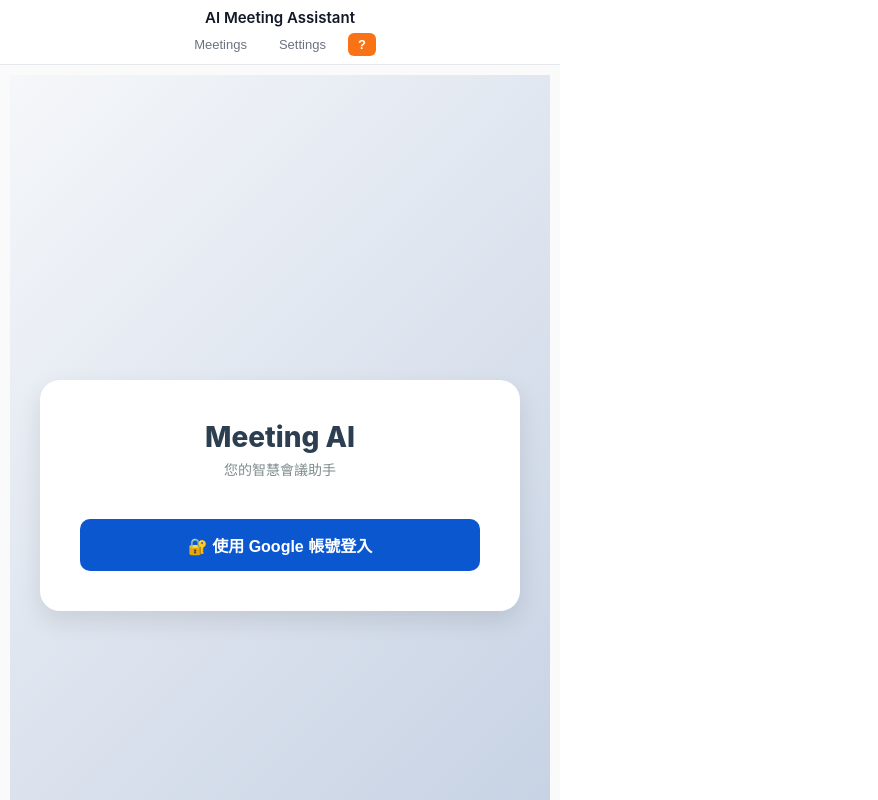
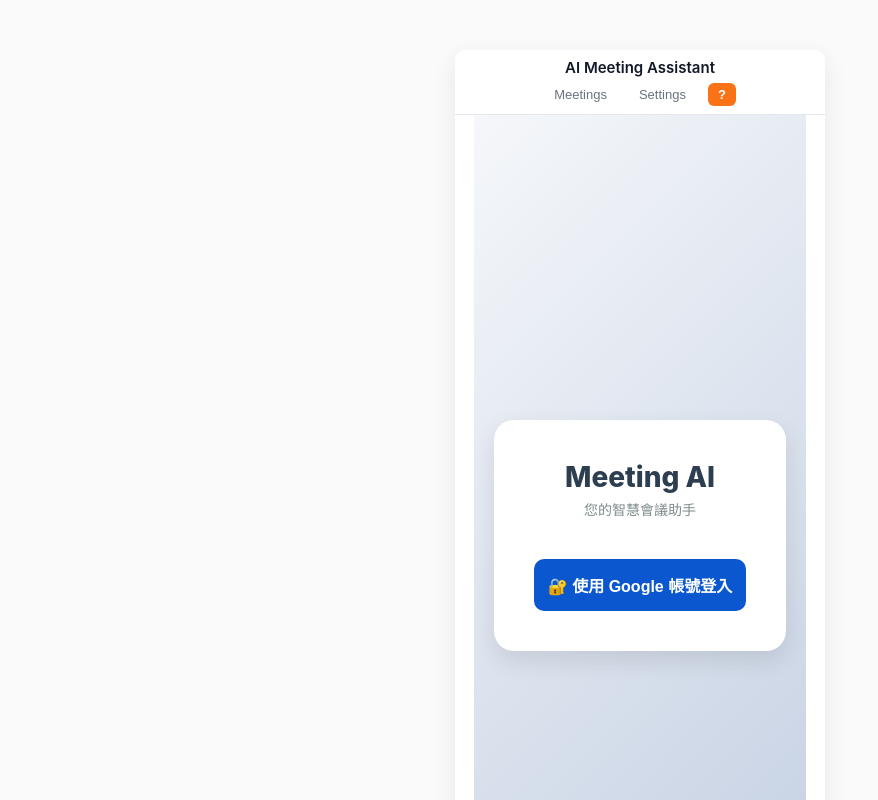
Before and after one commit to linboy71117/meeting-assistant, a Vue app in the folder client/: page /#/login in a window 1280 px wide. Shown: the top 800 px of the page, without its empty margins (0-878 px from the left). Built offline with nearby package versions, Linux system fonts and the light colour scheme.

Commit message:
now put whole "card" in the middle and set max width to 350 for fitting meet side bar. remove redundent elements

```diff
--- a/client/index.html
+++ b/client/index.html
@@ -5,13 +5,15 @@
     <title>AI Meeting Assistant</title>
     <meta name="viewport" content="width=device-width, initial-scale=1" />
     <style>
-      /* 強制 popup 寬度維持在 560px（Chrome 支援）*/
       body {
-        width: 560px !important;
-        min-width: 560px !important;
+        width: 100% !important;
+        min-width: 350px !important;
         margin: 0;
         padding: 0;
         overflow-x: hidden;
+        display: flex;
+        flex-direction: column;
+        align-items: center; /* 將整個頁面置中 */
       }
 
       #app {
@@ -23,7 +25,7 @@
   <body>
     <div id="app">
       載入中...
+      <script type="module" src="/src/main.js"></script>
     </div>
-    <script type="module" src="/src/main.js"></script>
   </body>
 </html>
--- a/client/public/background.js
+++ b/client/public/background.js
@@ -28,8 +28,8 @@
     chrome.windows.create({
       url: targetUrl,
       type: "popup", // "popup" 類型沒有網址列和書籤列，看起來像獨立 App
-      width: 450,    // 設定你想要的寬度
-      height: 700,   // 設定你想要的高度
+      width: 360,    // 設定你想要的寬度
+      height: 660,   // 設定你想要的高度
       focused: true
     });
   }
--- a/client/src/App.vue
+++ b/client/src/App.vue
@@ -1,5 +1,7 @@
 <template>
   <div class="app-container">
+    <!-- Wrapper for centered app content with shadow -->
+    <div class="app-inner">
       <!-- Top Navigation Bar -->
       <header class="top-nav">
       <h1 class="app-title">AI Meeting Assistant</h1>
@@ -30,6 +32,7 @@
       <main class="content-area">
         <router-view />
       </main>
+    </div>
   </div>
 </template>
 
@@ -64,8 +67,12 @@
 .app-container {
   width: 100%;
   min-height: 100%;
+  display: flex;
+  flex-direction: column;
+  align-items: center;
   background: #fafafa;
   font-family: "Inter", system-ui, sans-serif;
+  padding-top: 50px;
 }
 
 /* ----- Header Navigation Bar ----- */
@@ -74,6 +81,9 @@
   border-bottom: 1px solid #e5e7eb;
   padding: 8px;
   text-align: center;
+  width: 100%;
+  box-sizing: border-box;
+  box-sizing: border-box;
 }
 
 .app-title {
@@ -109,6 +119,20 @@
 
 /* ----- Main Content ----- */
 .content-area {
-  padding: 10px;
+  display: flex;
+  justify-content: center;
+  align-items: flex-start;
+  width: 100%;
+  /* padding: 12px; */
+}
+
+.app-inner {
+  width: 100%;
+  max-width: 370px;
+  box-sizing: border-box;
+  background: #fff;
+  border-radius: 10px;
+  box-shadow: 0 8px 24px rgba(15, 23, 42, 0.08);
+  overflow: hidden;
 }
 </style>
--- a/client/src/views/MeetingAgendaView.vue
+++ b/client/src/views/MeetingAgendaView.vue
@@ -20,36 +20,6 @@
       <!-- ========== 編輯模式 ========== -->
       <div v-if="isEditing" class="edit-panel">
 
-        <h2 class="title">編輯會議</h2>
-
-        <!-- 名稱 -->
-        <label class="field">
-          <span class="field-label">會議名稱</span>
-          <input v-model="editable.title" class="text-input" />
-        </label>
-
-        <!-- 日期 -->
-        <label class="field">
-          <span class="field-label">日期</span>
-          <input type="datetime-local" v-model="editable.date" class="text-input" />
-        </label>
-
-        <!-- 描述 -->
-        <label class="field">
-          <span class="field-label">說明</span>
-          <textarea v-model="editable.description" class="textarea-input" rows="2" />
-        </label>
-
-        <!-- 邀請碼 -->
-        <div class="field">
-          <div class="field-label">邀請碼</div>
-          <div class="invite-row">
-            <span class="code-pill">{{ editable.inviteCode }}</span>
-            <button class="small-btn" @click="copyInviteCode">複製</button>
-          </div>
-        </div>
-
-        <!-- Agenda 編輯區 -->
         <h3 class="section-title">會議流程（Agenda）</h3>
 
             <div class="form-group">
@@ -73,7 +43,9 @@
             <div class="form-group full">
               <label>Google Meet 連結</label>
               <div class="link-display">
-                {{ editable.meetUrl || "尚未建立 (儲存後可建立)" }}
+                <a :href="`https://meet.google.com/${meeting.inviteCode}`" target="_blank" rel="noopener noreferrer" class="meet-link">
+                  {{`https://meet.google.com/${meeting.inviteCode}`}}
+                </a>
               </div>
             </div>
 
@@ -137,18 +109,13 @@
         <p class="meta">
           邀請碼：<span class="code-pill">{{ meeting.inviteCode }}</span>
         </p>
-        <p class="meta" v-if="meeting.inviteCode">
+        <p class="meta">
+          Google Meet 連結：
           <a :href="`https://meet.google.com/${meeting.inviteCode}`" target="_blank" rel="noopener noreferrer" class="meet-link">
-            📞 Google Meet
+            {{`https://meet.google.com/${meeting.inviteCode}`}}
           </a>
         </p>
         <p class="desc" v-if="meeting.description">{{ meeting.description }}</p>
-
-        <div class="meet-link-row">
-           <span class="meet-label">Google Meet:</span>
-           <a v-if="meeting.meetUrl" :href="meeting.meetUrl" target="_blank" class="meet-link">{{ meeting.meetUrl }}</a>
-           <span v-else class="text-gray">尚未建立</span>
-        </div>
 
         <h3 class="section-title">會議流程</h3>
 
@@ -202,12 +169,12 @@
             <span v-else>🧠 創建腦力激盪</span>
           </button>
 
+          <button class="secondary-btn" @click="startEdit">
+            ✏️ 編輯流程
+          </button>
+
           <button class="btn-run-mode" @click="startRunMode">
             ▶ 開始會議 (Run Mode)
-          </button>
-
-          <button class="secondary-btn" @click="startEdit">
-            ✏️ 編輯流程
           </button>
         </div>
 
@@ -556,6 +523,7 @@
   font-family: -apple-system, BlinkMacSystemFont, "Segoe UI", Roboto, sans-serif;
   box-sizing: border-box;
   padding-bottom: 80px; /* 為了底部按鈕留白 */
+  align-items: center;
 }
 
 /* 返回按鈕 */
@@ -626,6 +594,7 @@
   display: flex;
   flex-direction: column;
   gap: 6px;
+  margin-bottom: 4px;
 }
 
 .form-group.full { grid-column: 1 / -1; }
@@ -717,11 +686,20 @@
 
 /* 底部操作區 */
 .bottom-actions-bar {
-  position: fixed; bottom: 0; left: 0; width: 100%;
-  background: white; padding: 12px 20px;
-  display: flex; justify-content: flex-end; gap: 12px;
-  box-shadow: 0 -4px 12px rgba(0,0,0,0.05);
+  position: fixed;
+  bottom: 12px;
+  left: 50%;
+  transform: translateX(-50%);
+  width: calc(100% - 32px);
+  max-width: 330px;
+  background: white;
+  padding: 12px 20px;
+  display: flex;
+  justify-content: center; /* 置中按鈕 */
+  gap: 12px;
+  box-shadow: 0 -4px 12px rgba(0,0,0,0.06);
   z-index: 10;
+  border-radius: 12px;
 }
 
 .btn-save {
--- a/client/src/views/MeetingListView.vue
+++ b/client/src/views/MeetingListView.vue
@@ -270,8 +270,8 @@
 /* Container Layout */
 .popup-container {
   width: 100%;
-  max-width: 100% !important;
-  padding: 14px;
+  max-width: 350px !important;
+  /* padding: 14px; */
   margin: 0 auto;
   font-family: -apple-system, BlinkMacSystemFont, system-ui;
   padding-bottom: 80px;
--- a/client/src/views/SettingsView.vue
+++ b/client/src/views/SettingsView.vue
@@ -1,8 +1,8 @@
 <template>
-  <div>
+  <!-- <div>
     <h2>Settings</h2>
     <p>未來可以放語言、AI API Key、清除資料等設定。</p>
-  </div>
+  </div> -->
   <div class="page-container">
 
     <div class="header">
```
Lines whose indentation alone changed are shown as unchanged.
